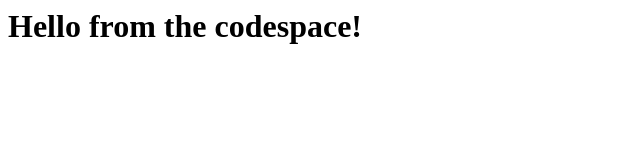
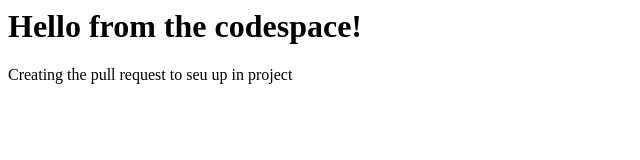
Before and after one commit to SRE-Avinash/skills-code-with-codespaces, a plain HTML site: page index.html in a window 1280 px wide. Shown: the whole page, without its empty margins (0-640 px from the left). Drawn offline with Linux system fonts and the light colour scheme.

Commit message:
Update index.html for project
To see the management at project setup at git

```diff
--- a/index.html
+++ b/index.html
@@ -1,3 +1,4 @@
 <html>
   <h1>Hello from the codespace!</h1>
+  <hi>Creating the pull request to seu up in project</h1>
 </html>
```
